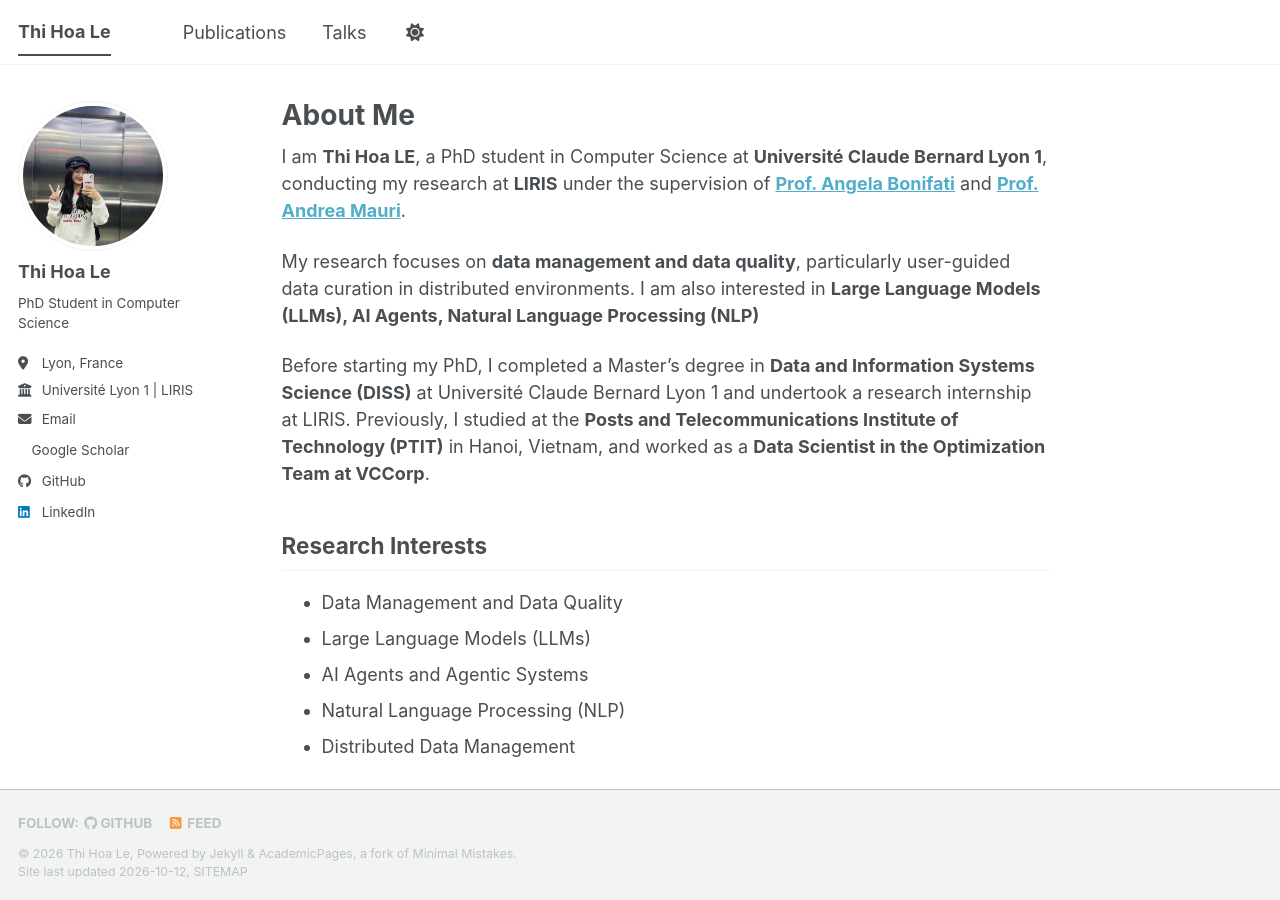
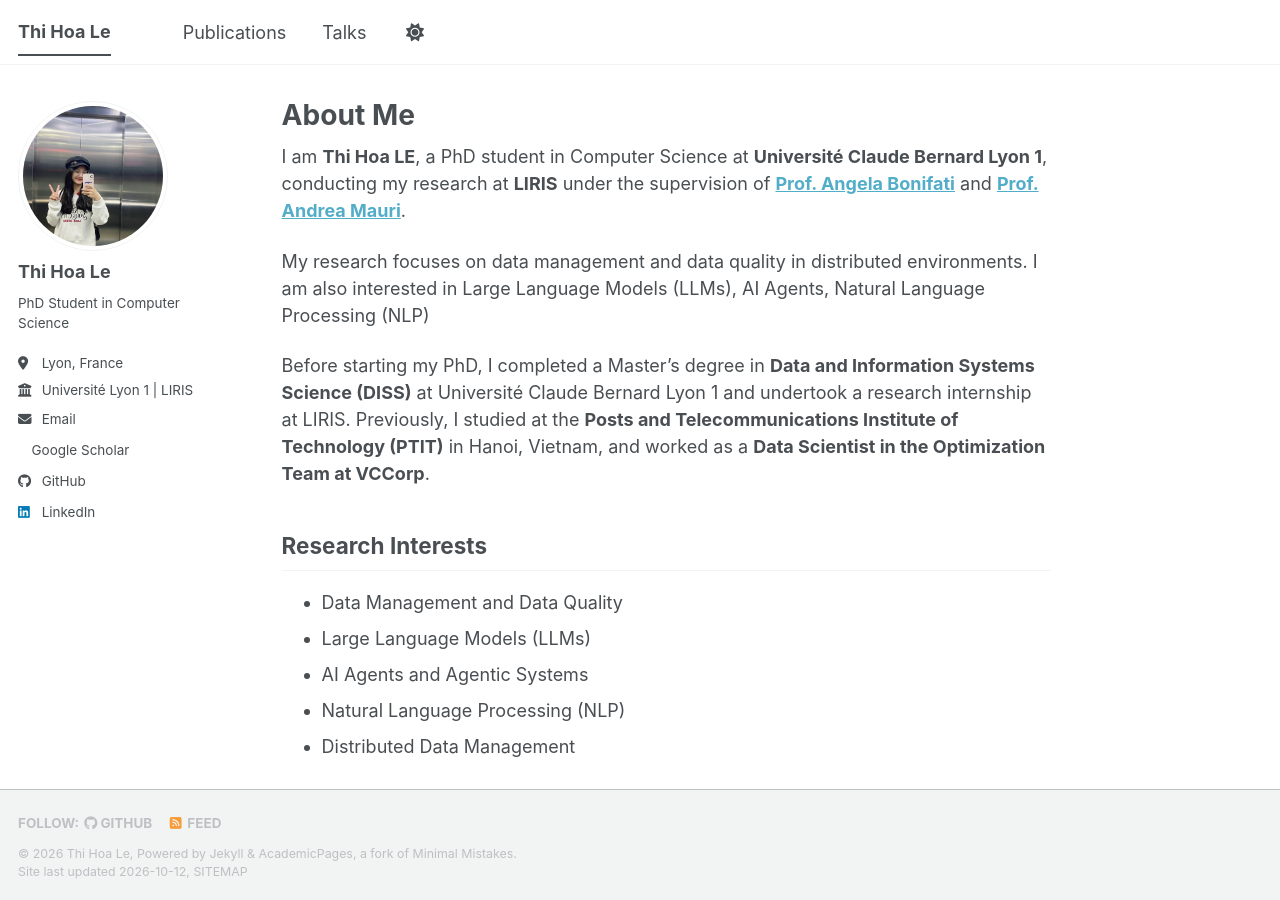
Before and after one commit to thihoale/thihoale.github.io, a Jekyll site: the page built from _pages/about.md, in a window 1280 px wide and 900 px high. Built offline with Jekyll 4.4.1, drawn with Linux system fonts in a browser that asks for light colours; a style sheet for code colours, icons or effects is not loaded.

Commit message:
Refactor research focus section in about.md
Removed extra formatting and improved readability of research focus.

```diff
--- a/_pages/about.md
+++ b/_pages/about.md
@@ -12,10 +12,8 @@ I am **Thi Hoa LE**, a PhD student in Computer Science at
 at **LIRIS** under the supervision of
 **[Prof. Angela Bonifati](https://perso.liris.cnrs.fr/angela.bonifati/index.shtml)** and **[Prof. Andrea Mauri](https://www.andreamauri.me/)**.
 
-My research focuses on **data management and data quality**,
-particularly user-guided data curation in distributed
-environments. I am also interested in **Large Language Models
-(LLMs), AI Agents, Natural Language Processing (NLP)**
+My research focuses on data management and data quality in distributed environments. I am also interested in Large Language Models
+(LLMs), AI Agents, Natural Language Processing (NLP)
 
 Before starting my PhD, I completed a Master's degree in
 **Data and Information Systems Science (DISS)** at
```
